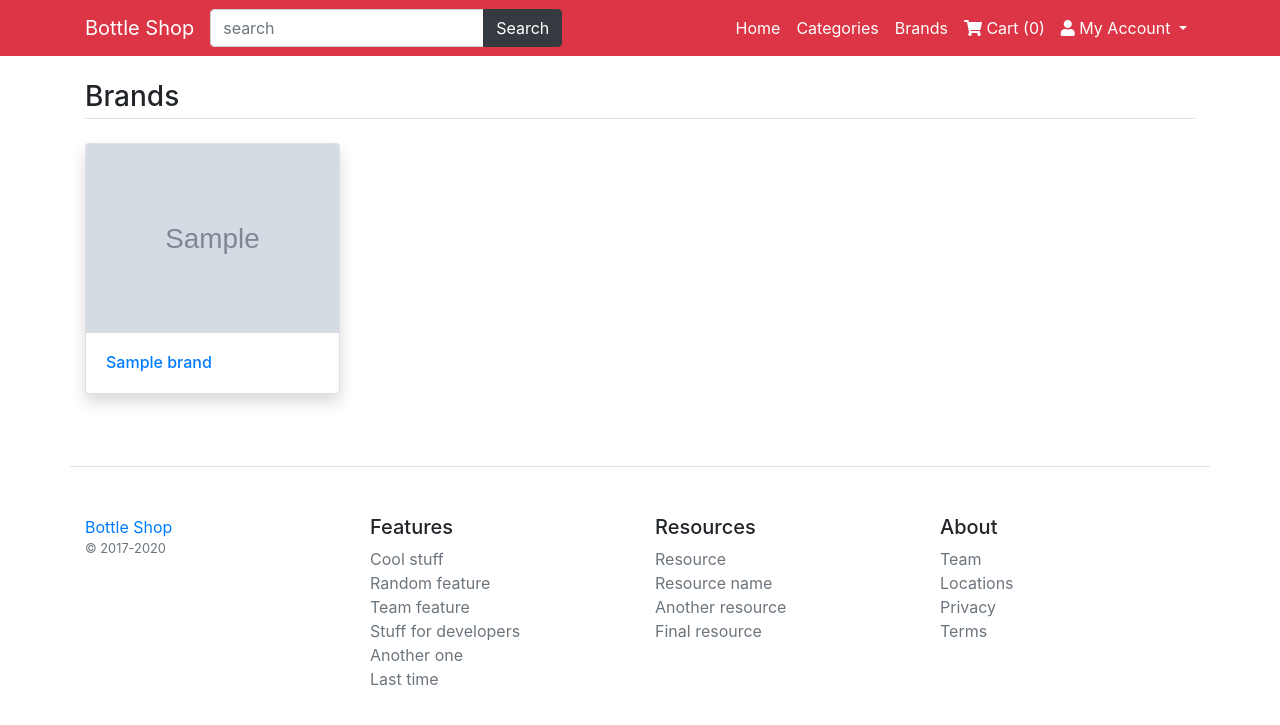
After one commit to MisariGami/E-commerce-website, a Django app: page /brand-list in a window 1280 px wide. The commit adds this page. Shown: the top 725 px of the page. Run offline with Django 4.2, Linux system fonts and the light colour scheme; tables that the repository leaves empty hold one stand-in row (values such as "Sample post"); grey boxes marked "Sample" are stand-in pictures; some libraries are stand-ins or nearby versions.

```diff
--- a/ecommerce/main/models.py
+++ b/ecommerce/main/models.py
@@ -1,17 +1,25 @@
 from django.db import models
+from django.utils.html import mark_safe
 
-# Create your models here.
 #Banner
 class Banner(models.Model):
     img=models.CharField(max_length=200)
     alt_text=models.CharField(max_length=300)
+
+    class Meta:
+        verbose_name_plural='1. Banners'
 
 # Category
 class Category(models.Model):
     title=models.CharField(max_length=100)
     image=models.ImageField(upload_to="cat_imgs/")
 
-    # megic method
+    class Meta:
+        verbose_name_plural='2. Categories'
+
+    def image_tag(self):
+        return mark_safe('<img src="%s" width="50" />' % (self.image.url))
+
     def __str__(self):
         return self.title
 
@@ -20,7 +28,9 @@ class Brand(models.Model):
     title=models.CharField(max_length=100)
     image=models.ImageField(upload_to="brand_imgs/")
 
-    # megic method
+    class Meta:
+        verbose_name_plural='3. Brands'
+
     def __str__(self):
         return self.title
 
@@ -29,7 +39,13 @@ class Color(models.Model):
     title=models.CharField(max_length=100)
     color_code=models.CharField(max_length=100)
 
-    # megic method
+    class Meta:
+        verbose_name_plural='4. Colors'
+
+    def color_bg(self):
+        return mark_safe('<div style="width:30px; height:30px; background-color: %s"></div>' % (self))
+
+
     def __str__(self):
         return self.title
 
@@ -37,7 +53,9 @@ class Color(models.Model):
 class Size(models.Model):
     title=models.CharField(max_length=100)
 
-    # megic method
+    class Meta:
+        verbose_name_plural='5. Sizes'
+
     def __str__(self):
         return self.title
 
@@ -54,6 +72,9 @@ class Product(models.Model):
     size=models.ForeignKey(Size,on_delete=models.CASCADE)
     status=models.BooleanField(default=True)
 
+    class Meta:
+        verbose_name_plural='6. Products'
+
     def __str__(self):
         return self.title
 
@@ -64,5 +85,7 @@ class ProductAttribute(models.Model):
     size=models.ForeignKey(Size,on_delete=models.CASCADE)
     price=models.PositiveIntegerField()
 
+    class Meta:
+        verbose_name_plural='7. ProductAttributes'
     def __str__(self):
         return self.product.title
--- a/ecommerce/main/templates/base.html
+++ b/ecommerce/main/templates/base.html
@@ -39,7 +39,7 @@
 		        <a class="nav-link text-white" href="{% url 'category-list' %}">Categories</a>
 		      </li>
 		      <li class="nav-item">
-		        <a class="nav-link text-white" href="">Brands</a>
+		        <a class="nav-link text-white" href="{% url 'brand-list' %}">Brands</a>
 		      </li>
 		      <li class="nav-item">
 		        <a class="nav-link text-white" href=""><i class="fa fa-shopping-cart"></i> Cart (<span class="cart-list">{{request.session.cartdata|length}}</span>)</a>
@@ -50,8 +50,8 @@
 		        </a>
 		        <div class="dropdown-menu" aria-labelledby="navbarDropdown">
 		        {% if user.is_authenticated %}
-		        	<a class="dropdown-item" href="{% url 'my_dashboard' %}">Dashboard</a>
-		        	<a class="dropdown-item" href="{% url 'logout' %}">Logout</a>
+		        	<a class="dropdown-item" href="">Dashboard</a>
+		        	<a class="dropdown-item" href="">Logout</a>
 	        	{% else %}
 	        		<a class="dropdown-item" href="">Login</a>
 		          <a class="dropdown-item" href="">Signup</a>
--- /dev/null
+++ b/ecommerce/main/templates/brand_list.html
@@ -0,0 +1,22 @@
+{% extends 'base.html' %}
+{% load static %}
+{% block content %}
+<main class="container my-4">
+	<!-- Featured Products -->
+	<h3 class="my-4 border-bottom pb-1">Brands</h3>
+	<div class="row">
+		{% if data %}
+			{% for brand in data %}
+			<div class="col-md-3 mb-4">
+				<div class="card shadow">
+				<a href=""><img src="/media/{{brand.image}}" class="card-img-top" alt="{{brand.title}}" /></a>
+				<div class="card-body">
+					<h6 class="card-text"><a href="#">{{brand.title}}</a></h6>
+				</div>
+				</div>
+			</div>
+			{% endfor %}
+		{% endif %}
+	</div>
+</main>
+{% endblock %}
--- a/ecommerce/main/templates/index.html
+++ b/ecommerce/main/templates/index.html
@@ -66,6 +66,6 @@
 		</div>
     {% endfor %}
 	</div>
-	<p class="my-4 text-center"><a href="" class="btn btn-dark btn-sm">All Products <i class="fa fa-long-arrow-alt-right"></i></a></p>
+	<p class="my-4 text-center"><a href="{% url 'product_list' %}" class="btn btn-dark btn-sm">All Products <i class="fa fa-long-arrow-alt-right"></i></a></p>
 </main>
 {% endblock %}
--- a/ecommerce/main/urls.py
+++ b/ecommerce/main/urls.py
@@ -7,6 +7,8 @@ from django.conf.urls.static import static
 urlpatterns=[
     path('',views.home,name='home'),
     path('category-list',views.category_list,name='category-list'),
+    path('brand-list',views.brand_list,name='brand-list'),
+    path('product-list',views.product_list,name='product-list'),
 ]
 
 if settings.DEBUG:
--- a/ecommerce/main/views.py
+++ b/ecommerce/main/views.py
@@ -1,5 +1,5 @@
 from django.shortcuts import render
-from .models import Category
+from .models import *
 
 # Home page
 def home(request):
@@ -8,4 +8,14 @@ def home(request):
 # Category
 def category_list(request):
     data=Category.objects.all().order_by('-id')
-    return render(request, 'category_list.html')
+    return render(request, 'category_list.html', {'data':data})
+
+#Brand
+def brand_list(request):
+    data=Brand.objects.all().order_by('-id')
+    return render(request, 'brand_list.html', {'data':data})
+
+#product list
+def product_list(request):
+    data=Product.objects.all().order_by('-id')
+    return render(request, 'product_list.html', {'data':data})
```
Also changed, not shown: ecommerce/main/admin.py (+9 -2 lines), ecommerce/main/templates/product_list.html (added, +45 -0 lines), ecommerce/db.sqlite3.
